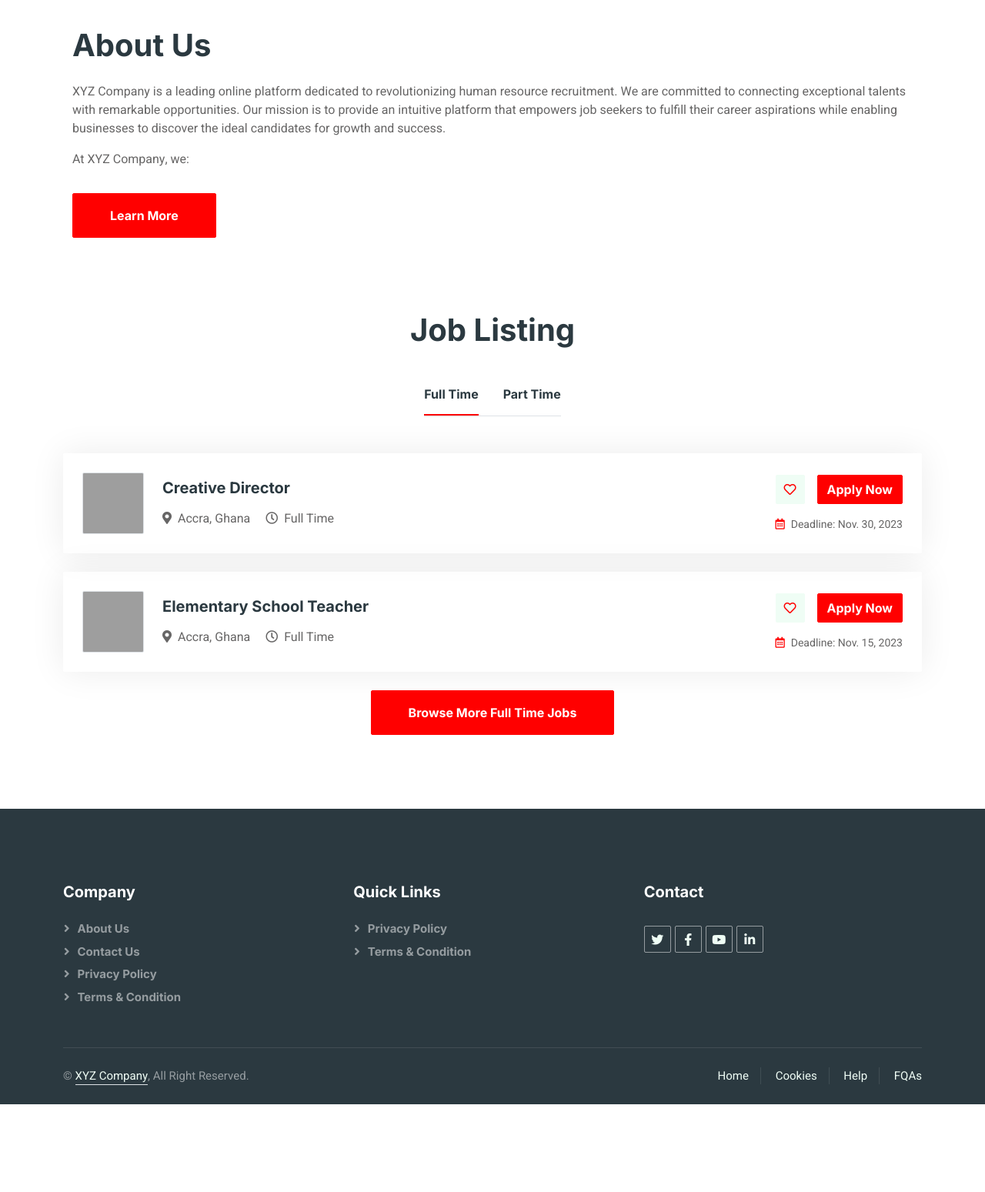
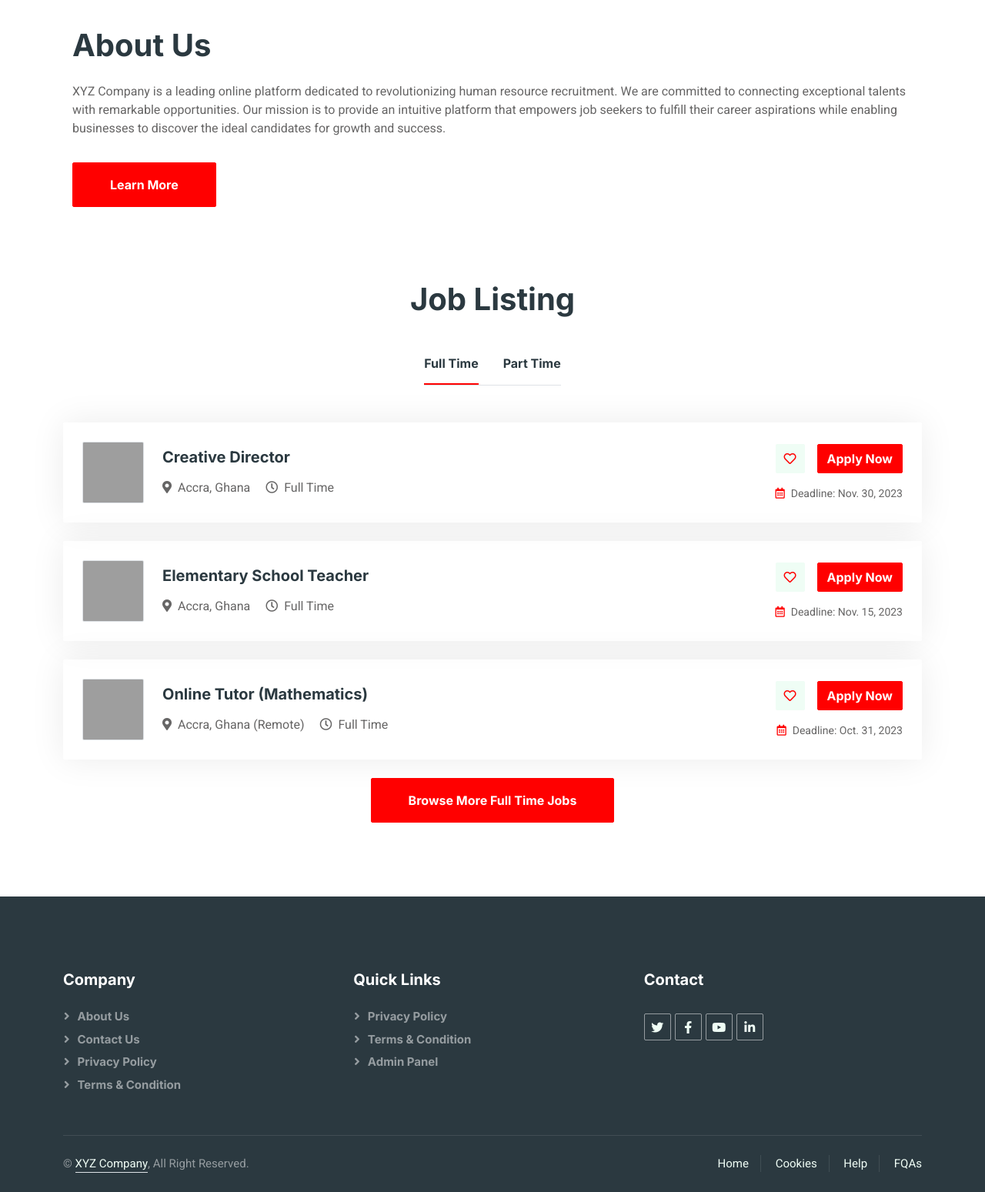
Before and after one commit to YounoussaBen/xyzCompany, a Django app: page / in a window 1280 px wide. Shown: the part 1386-2935 px from the top of the page at 77% size. Before the commit the page ends 2821 px from the top, so only its background shows below. Run offline with Django 4.2, Linux system fonts and the light colour scheme; data comes from the database, SQL or seed files in the repository; some libraries are stand-ins or nearby versions; grey boxes are pictures that could not be loaded.

Commit message:
some edit

```diff
--- a/core/templates/base.html
+++ b/core/templates/base.html
@@ -77,6 +77,7 @@
                         <h5 class="text-white mb-4">Quick Links</h5>
                         <a class="btn btn-link text-white-50" href="#">Privacy Policy</a>
                         <a class="btn btn-link text-white-50" href="#">Terms & Condition</a>
+                        <a class="btn btn-link text-white-50" href="#">Admin Panel</a>
                     </div>
                     <div class="col-lg-4 col-md-6">
                         <h5 class="text-white mb-4">Contact</h5>
--- a/core/templates/home.html
+++ b/core/templates/home.html
@@ -30,7 +30,7 @@
             <div class="row g-4">
                 {% for category in categories %}
                 <div class="col-lg-3 col-sm-6 wow fadeInUp" data-wow-delay="0.1">
-                    <a class="cat-item rounded p-4" href="">
+                    <a class="cat-item rounded p-4" href="{% url 'category' category_id=category.id %}">
                         <i class="{{ category.icon }} text-primary fa-3x mb-4"></i>
                         <h6 class="mb-3">{{ category.name }}</h6>
                         <p class="mb-0 text-primary">{{ category.vacancy }} Vacancies</p>
@@ -48,7 +48,6 @@
             <div class="container align-items-center">
                 <h1 class="mb-4">About Us</h1>
                 <p>XYZ Company is a leading online platform dedicated to revolutionizing human resource recruitment. We are committed to connecting exceptional talents with remarkable opportunities. Our mission is to provide an intuitive platform that empowers job seekers to fulfill their career aspirations while enabling businesses to discover the ideal candidates for growth and success.</p>
-                <p>At XYZ Company, we:</p>
                 <a class="btn btn-primary py-3 px-5 mt-3" href="#">Learn More</a>
 
             </div>
@@ -77,7 +76,7 @@
                 <div id="tab-1" class="tab-pane fade show p-0 active">
                     <!-- Display up to three Full Time Job Listings -->
                     {% for job in job_listings %}
-                        {% if job.job_type == 'Full Time' and forloop.counter <= 3 %}
+                        {% if job.job_type == 'Full Time' and forloop.counter <= 4 %}
                             <div class="job-item p-4 mb-4">
                                 <div class="row g-4">
                                     <div class="col-sm-12 col-md-8 d-flex align-items-center">
@@ -91,7 +90,7 @@
                                     <div class="col-sm-12 col-md-4 d-flex flex-column align-items-start align-items-md-end justify-content-center">
                                         <div class="d-flex mb-3">
                                             <a class="btn btn-light btn-square me-3" href=""><i class="far fa-heart text-primary"></i></a>
-                                            <a class="btn btn-primary" href="{{ job.link }}">Apply Now</a>
+                                            <a class="btn btn-primary" href="{% url 'job_detail' job.id %}">Apply Now</a>
                                         </div>
                                         <small class="text-truncate"><i class="far fa-calendar-alt text-primary me-2"></i>Deadline: {{ job.deadline }}</small>
                                     </div>
@@ -104,7 +103,7 @@
                 <div id="tab-2" class="tab-pane fade show p-0">
                     <!-- Display up to three Part Time Job Listings -->
                     {% for job in job_listings %}
-                        {% if job.job_type == 'Part Time' and forloop.counter <= 3 %}
+                        {% if job.job_type == 'Part Time' and forloop.counter <= 5 %}
                             <div class="job-item p-4 mb-4">
                                 <div class="row g-4">
                                     <div class="col-sm-12 col-md-8 d-flex align-items-center">
@@ -118,7 +117,7 @@
                                     <div class="col-sm-12 col-md-4 d-flex flex-column align-items-start align-items-md-end justify-content-center">
                                         <div class="d-flex mb-3">
                                             <a class="btn btn-light btn-square me-3" href=""><i class="far fa-heart text-primary"></i></a>
-                                            <a class="btn btn-primary" href="{{ job.link }}">Apply Now</a>
+                                            <a class="btn btn-primary" href="{% url 'job_detail' job.id %}">Apply Now</a>
                                         </div>
                                         <small class="text-truncate"><i class="far fa-calendar-alt text-primary me-2"></i>Deadline: {{ job.deadline }}</small>
                                     </div>
--- a/core/urls.py
+++ b/core/urls.py
@@ -4,6 +4,8 @@
 urlpatterns = [
     # Other URL patterns
     path('', views.home_view, name='home'),
+    path('category/<int:category_id>/', views.category_view, name='category'),
+    path('job/<int:job_id>/', views.job_detail, name='job_detail'),
     path('about/', views.about_view, name='about'),
     path('contact/', views.contact_view, name='contact'),
 ]
--- a/core/views.py
+++ b/core/views.py
@@ -1,4 +1,4 @@
-from django.shortcuts import render, redirect
+from django.shortcuts import render, redirect, get_object_or_404
 from django.core.mail import send_mail
 from .forms import ContactForm
 from .models import JobCategory, Job, Company
@@ -22,7 +22,28 @@
 
     return render(request, 'home.html', context)
 
+def category_view(request, category_id):
+    # Retrieve the selected category based on its ID
+    category = get_object_or_404(JobCategory, pk=category_id)
 
+    # Retrieve the jobs associated with the selected category
+    jobs = Job.objects.filter(categories=category)
+
+    context = {
+        'category': category,
+        'jobs': jobs,
+    }
+
+    return render(request, 'category.html', context)
+
+def job_detail(request, job_id):
+    job = get_object_or_404(Job, pk=job_id)
+
+    context = {
+        'job': job,
+    }
+
+    return render(request, 'job_detail.html', context)
 
 def about_view(request):
     return render(request, 'about.html')
```
Also changed, not shown: core/ben/category.html (deleted, +0 -36 lines), core/templates/category.html (added, +36 -0 lines), core/templates/job_detail.html (renamed from core/ben/job_detail.html, +6 -11 lines), 10 other files.
